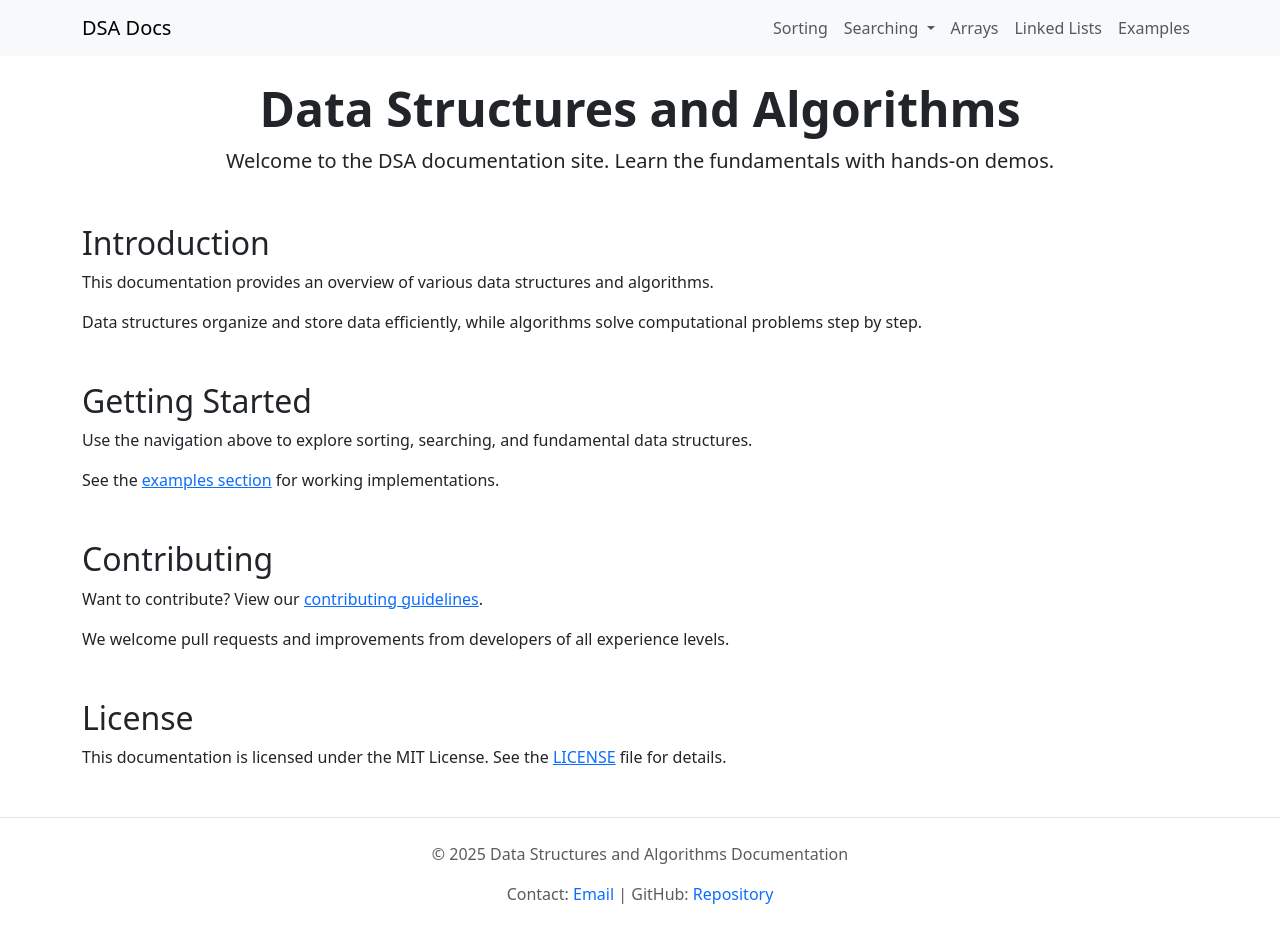
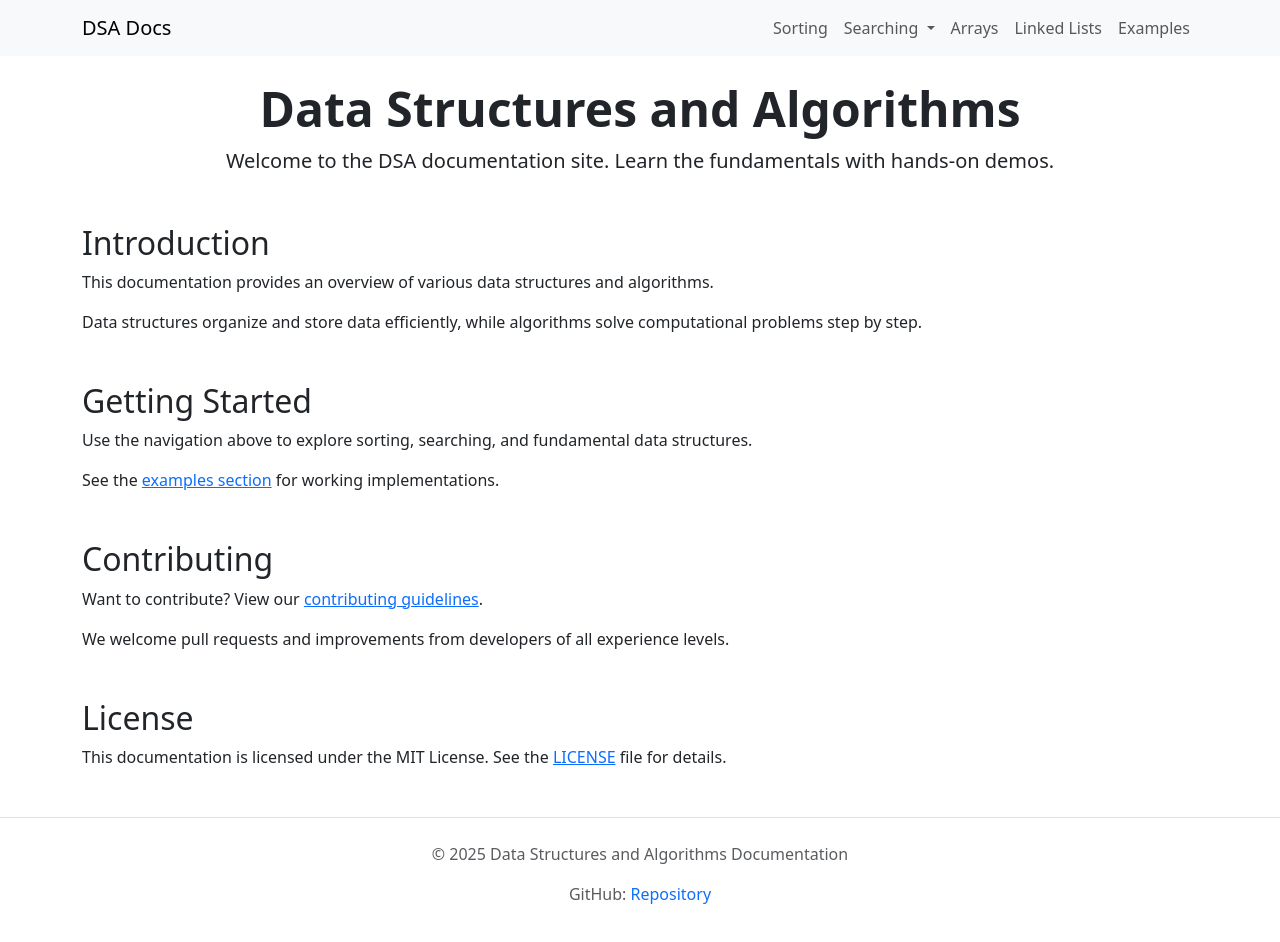
Before and after one commit to RussellAbraham/data-structures-algorithms-js, a plain HTML site: page docs/index.html in a window 1280 px wide. Drawn offline with nearby package versions, Linux system fonts and the light colour scheme.

Commit message:
Updated hyperlink

```diff
--- a/docs/index.html
+++ b/docs/index.html
@@ -67,10 +67,7 @@
   <footer class="text-center text-muted py-4 mt-5 border-top">
     <div class="container">
       <p>&copy; 2025 Data Structures and Algorithms Documentation</p>
-      <p>
-        Contact: <a href="mailto:" class="text-decoration-none">Email</a> |
-        GitHub: <a href="" class="text-decoration-none">Repository</a>
-      </p>
+      <p>GitHub: <a href="https://github.com/RussellAbraham/data-structures-algorithms-js" class="text-decoration-none">Repository</a></p>
     </div>
   </footer>
 
```
